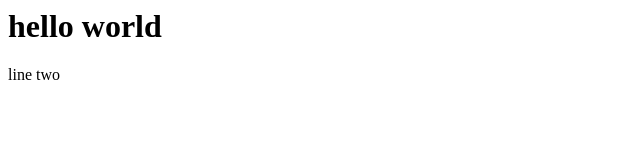
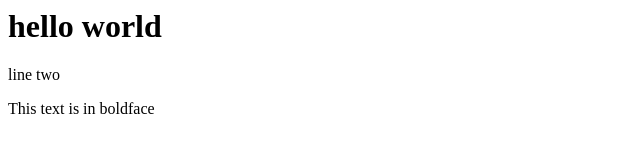
Before and after one commit to moltendx/moltendx.github.io, a plain HTML site: page index.html in a window 1280 px wide. Shown: the whole page, without its empty margins (0-640 px from the left). Drawn offline with Linux system fonts and the light colour scheme.

Commit message:
Update index.html

```diff
--- a/index.html
+++ b/index.html
@@ -1,4 +1,5 @@
 <html>
 <h1>hello world</h1>
 <p>line two</p>
+<p>This text is in <emp>boldface</emp></p>
 </html>
```
